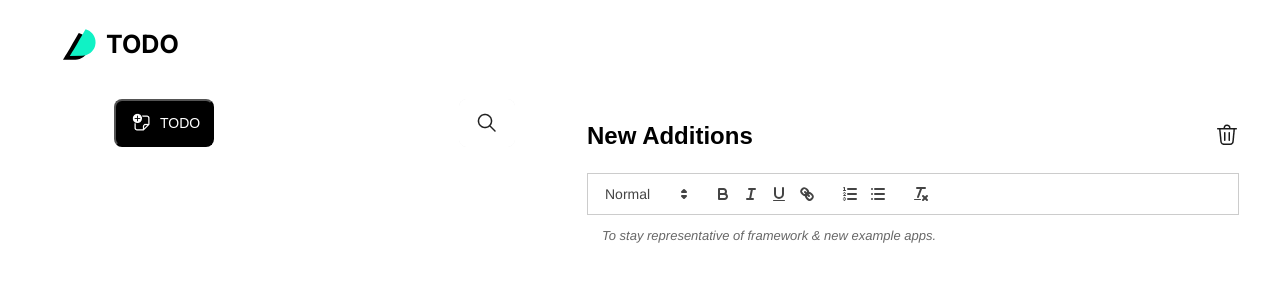
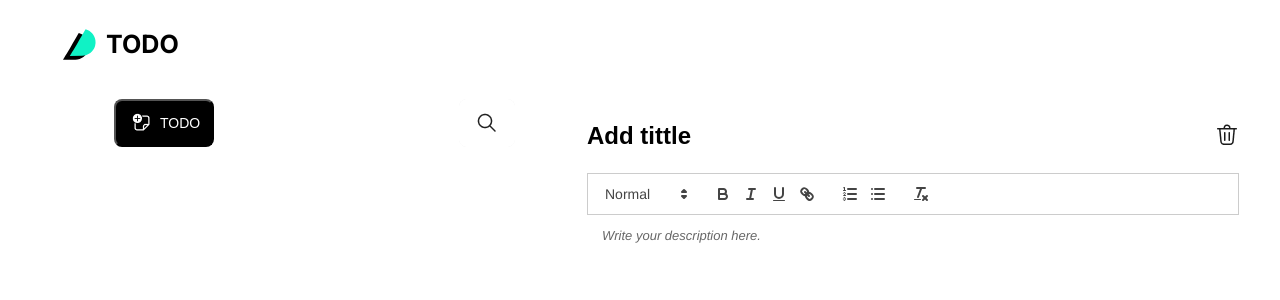
Before and after one commit to PriyanshuGo/my-todo-app, a Next.js app: page / in a window 1280 px wide. Shown: the top 300 px of the page. Built offline with nearby package versions, Linux system fonts and the light colour scheme.

Commit message:
basic setup

```diff
--- a/package.json
+++ b/package.json
@@ -9,6 +9,7 @@
     "lint": "next lint"
   },
   "dependencies": {
+    "html-react-parser": "^5.1.13",
     "next": "14.2.6",
     "react": "^18",
     "react-dom": "^18",
--- /dev/null
+++ b/src/app/components/Card.css
@@ -0,0 +1,19 @@
+/* Card.css */
+.card {
+    border: 1px solid #050505;
+    border-radius: 8px;
+    padding: 16px;
+    margin: 16px 0;
+    background-color: #fff;
+    cursor: pointer;
+  }
+
+  .card-title {
+    font-size: 24px;
+    margin: 0;
+  }
+
+  .card-description {
+    font-size: 16px;
+    margin: 8px 0 0;
+  }
--- /dev/null
+++ b/src/app/components/Card.jsx
@@ -0,0 +1,15 @@
+import React from "react";
+import "./Card.css";
+import parse from 'html-react-parser';
+
+
+const Card = ({ title, description }) => {
+  return (
+    <div className="card" >
+      <h1 className="card-title">{title}</h1>
+      <p className="card-description"> {parse(description)}</p>
+    </div>
+  );
+};
+
+export default Card;
--- a/src/app/components/Section.jsx
+++ b/src/app/components/Section.jsx
@@ -1,27 +1,35 @@
-"use client";
+'use client'
 import React, { useState } from "react";
 import "./index.css";
 import Image from "next/image";
 import "react-quill/dist/quill.snow.css";
-
-// Dynamically import React Quill to avoid SSR issues
 import ReactQuill from 'react-quill';
-
+import Card from "./Card"; // Import the Card component
 
 function Section() {
   const [description, setDescription] = useState("");
+  const [title, setTitle] = useState("");
+  const [todos, setTodos] = useState([]); // To manage list of todos
 
+  const handleTitleChange = (event) => {
+    setTitle(event.target.value);
+  };
   const handleDescriptionChange = (value) => {
     setDescription(value);
   };
 
+
   const addTodo = () => {
-
+    if (title && description) {
+      setTodos([...todos, { title, description }]);
+      setTitle("");
+      setDescription("");
     }
+  };
 
   const deleteTodo = () => {
-
-  }
+    // Add your delete logic here
+  };
 
   return (
     <section className="section">
@@ -48,13 +56,20 @@ function Section() {
           </button>
         </div>
         <div className="sec1todo">
-          {/* Your card component or element can go here */}
-
+          {todos.map((todo, index) => (
+            <Card key={index} title={todo.title} description={todo.description}  />
+          ))}
         </div>
       </div>
       <div className="sec2">
         <div className="input">
-      <input type="text" id="topic" placeholder="New Additions" />
+          <input
+            type="text"
+            id="topic"
+            placeholder="Add tittle"
+            value={title}
+            onChange={handleTitleChange}
+          />
           <button className="delete" onClick={deleteTodo}>
             <Image
               src="/delete.png"
@@ -67,7 +82,7 @@ function Section() {
         <ReactQuill
           value={description}
           onChange={handleDescriptionChange}
-          placeholder="To stay representative of framework & new example apps."
+          placeholder="Write your description here."
         />
       </div>
     </section>
```
Also changed, not shown: 1 other file (tests, documents, lock files or other folders). Lines whose indentation alone changed are shown as unchanged.
